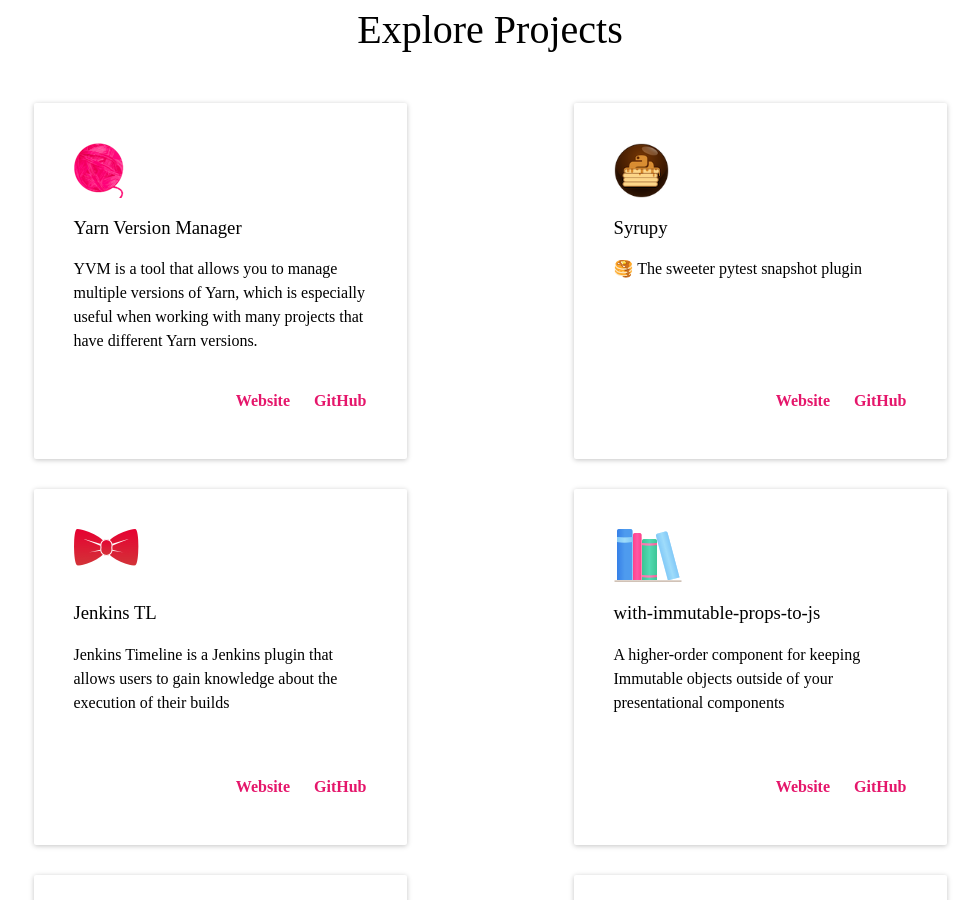
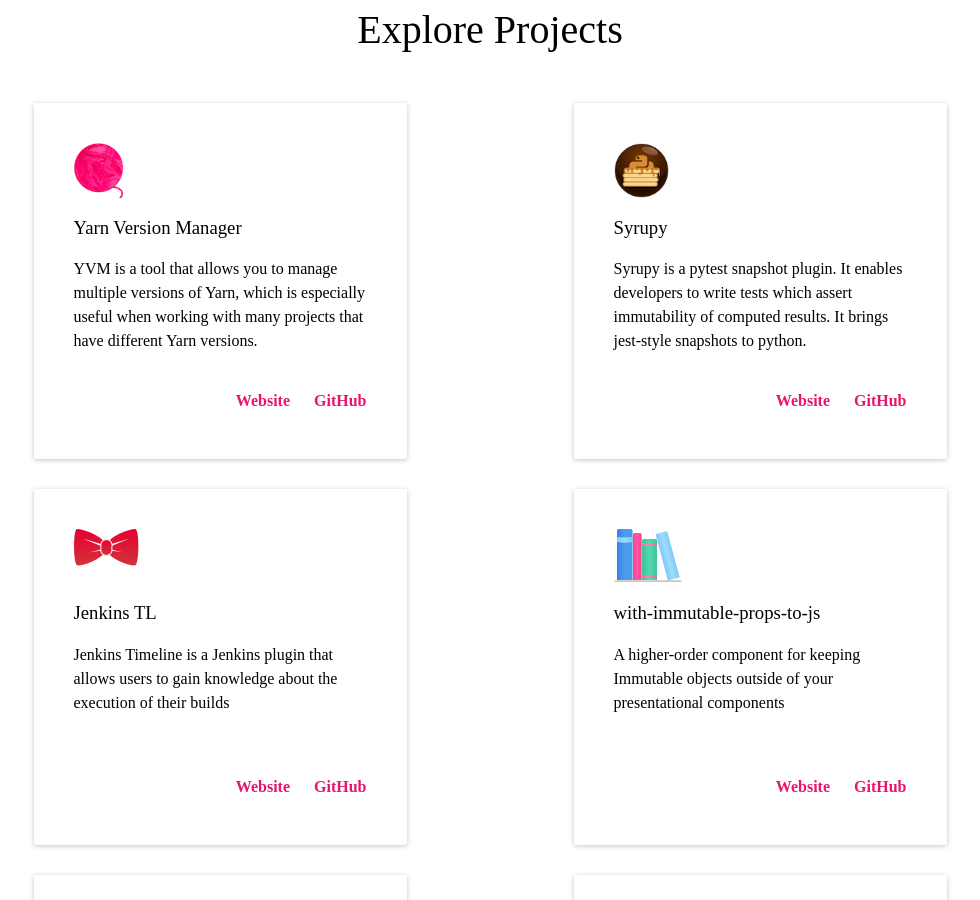
Before and after one commit to tophat/opensource.tophat.com, a Jekyll site: the page built from index.html, in a window 1280 px wide and 900 px high, scrolled down 610 px. Shown: the whole window, without its empty margins (150-1130 px from the left). Built offline with Jekyll 4.4.1, drawn with Linux system fonts in a browser that asks for light colours; nearby versions of some CDN libraries; some web fonts are replaced.

Commit message:
wip: increase verbosity of description

```diff
--- a/_data/projects.yml
+++ b/_data/projects.yml
@@ -11,7 +11,7 @@
 - img_src: static/img/syrupy.png
   title: Syrupy
   data_project: syrupy
-  description: 🥞 The sweeter pytest snapshot plugin
+  description: Syrupy is a pytest snapshot plugin. It enables developers to write tests which assert immutability of computed results. It brings jest-style snapshots to python.
   links:
     - link: https://tophat.github.io/syrupy
       text: Website
```
